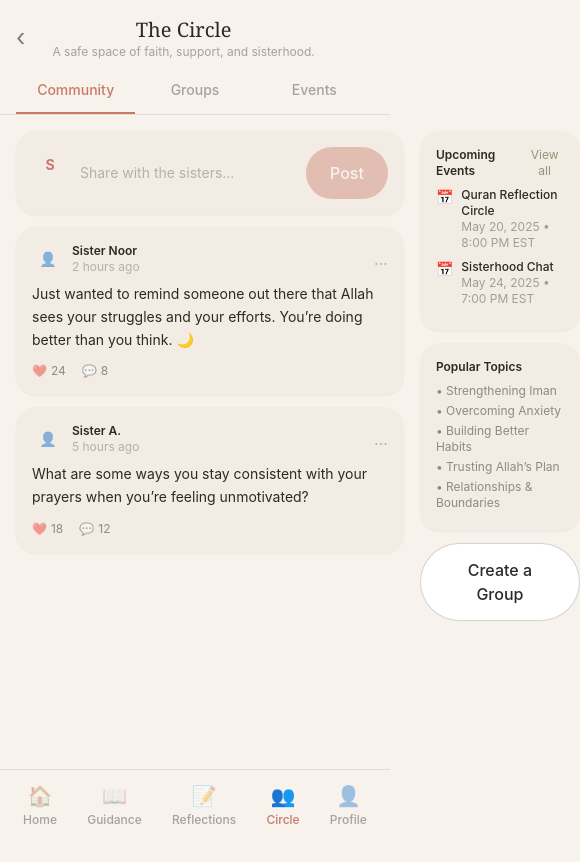
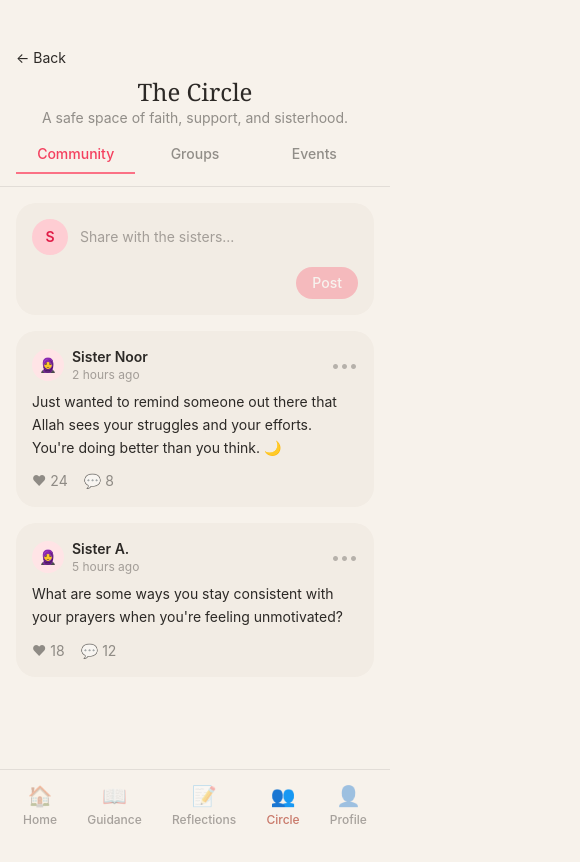
Before and after one commit to redlanternstudios/Amina, a Next.js app: page /circle in a window 390 px wide. Shown: the top 862 px of the page, 580 px wide, since content can reach past the window. Built offline with nearby package versions, Linux system fonts and the light colour scheme.

Commit message:
feat: add P-11 circle, P-12 profile, P-13 resources + API chat route + Supabase schema

```diff
--- a/app/(app)/circle/page.tsx
+++ b/app/(app)/circle/page.tsx
@@ -2,6 +2,7 @@
 
 import { useState } from 'react'
 import { useRouter } from 'next/navigation'
+import BottomNav from '@/components/BottomNav'
 
 const TABS = ['Community', 'Groups', 'Events']
 
@@ -10,7 +11,7 @@ const POSTS = [
     id: '1',
     author: 'Sister Noor',
     time: '2 hours ago',
-    content: 'Just wanted to remind someone out there that Allah sees your struggles and your efforts. You’re doing better than you think. 🌙',
+    content: "Just wanted to remind someone out there that Allah sees your struggles and your efforts. You're doing better than you think. 🌙",
     likes: 24,
     comments: 8,
   },
@@ -18,143 +19,164 @@ const POSTS = [
     id: '2',
     author: 'Sister A.',
     time: '5 hours ago',
-    content: 'What are some ways you stay consistent with your prayers when you’re feeling unmotivated?',
+    content: 'What are some ways you stay consistent with your prayers when you\'re feeling unmotivated?',
     likes: 18,
     comments: 12,
   },
 ]
 
 const EVENTS = [
-  { id: '1', title: 'Quran Reflection Circle', date: 'May 20, 2025 • 8:00 PM EST' },
-  { id: '2', title: 'Sisterhood Chat', date: 'May 24, 2025 • 7:00 PM EST' },
+  { title: 'Quran Reflection Circle', date: 'May 20, 2025 • 8:00 PM EST' },
+  { title: 'Sisterhood Chat', date: 'May 24, 2025 • 7:00 PM EST' },
 ]
 
-const TOPICS = [
-  'Strengthening Iman', 'Overcoming Anxiety',
-  'Building Better Habits', 'Trusting Allah’s Plan',
-  'Relationships & Boundaries',
+const POPULAR_TOPICS = [
+  'Strengthening Iman', 'Overcoming Anxiety', 'Building Better Habits',
+  'Trusting Allah\'s Plan', 'Relationships & Boundaries',
 ]
 
 export default function CirclePage() {
   const router = useRouter()
   const [activeTab, setActiveTab] = useState('Community')
-  const [post, setPost] = useState('')
+  const [postText, setPostText] = useState('')
 
   return (
-    <div className="flex flex-col min-h-dvh bg-cream">
+    <div className="flex flex-col h-screen bg-cream">
       {/* Header */}
-      <div className="flex items-center gap-3 px-4 pt-4 pb-2">
-        <button onClick={() => router.back()} className="text-charcoal/60 text-2xl">‹</button>
-        <div className="flex-1 text-center">
-          <h1 className="font-display text-xl text-charcoal">The Circle</h1>
-          <p className="text-charcoal/40 text-xs">A safe space of faith, support, and sisterhood.</p>
+      <div className="px-4 pt-12 pb-3 bg-cream border-b border-charcoal/10">
+        <div className="flex items-center gap-3 mb-2">
+          <button onClick={() => router.back()} className="text-charcoal text-sm">← Back</button>
         </div>
-        <div className="w-8" />
-      </div>
+        <h1 className="font-display text-2xl text-charcoal text-center">The Circle</h1>
+        <p className="text-charcoal/50 text-sm text-center">A safe space of faith, support, and sisterhood.</p>
 
         {/* Tabs */}
-      <div className="flex border-b border-charcoal/10 px-4">
+        <div className="flex mt-4">
           {TABS.map(tab => (
             <button
               key={tab}
               onClick={() => setActiveTab(tab)}
-            className={`flex-1 py-3 text-sm font-medium border-b-2 transition-colors ${
-              activeTab === tab
-                ? 'border-rose-amina text-rose-amina'
-                : 'border-transparent text-charcoal/40'
+              className={`flex-1 pb-2 text-sm font-medium border-b-2 transition-all ${
+                activeTab === tab ? 'border-rose-400 text-rose-500' : 'border-transparent text-charcoal/50'
               }`}
             >
               {tab}
             </button>
           ))}
         </div>
+      </div>
 
+      <div className="flex-1 overflow-y-auto pb-24">
         {activeTab === 'Community' && (
           <div className="flex gap-4 px-4 pt-4">
             {/* Main feed */}
-          <div className="flex-1 flex flex-col gap-3">
-            {/* Compose */}
-            <div className="card flex gap-3">
-              <div className="w-9 h-9 rounded-full bg-rose-amina/20 flex items-center justify-center flex-shrink-0">
-                <span className="text-rose-amina font-bold text-sm">S</span>
+            <div className="flex-1 space-y-4">
+              {/* Post composer */}
+              <div className="bg-ivory rounded-2xl p-4">
+                <div className="flex items-center gap-3 mb-3">
+                  <div className="w-9 h-9 rounded-full bg-rose-200 flex items-center justify-center font-semibold text-rose-600 text-sm">S</div>
+                  <input
+                    value={postText}
+                    onChange={e => setPostText(e.target.value)}
+                    placeholder="Share with the sisters..."
+                    className="flex-1 bg-transparent text-charcoal text-sm outline-none placeholder:text-charcoal/40"
+                  />
                 </div>
-              <div className="flex-1 flex gap-2">
-                <input
-                  value={post}
-                  onChange={e => setPost(e.target.value)}
-                  placeholder="Share with the sisters..."
-                  className="flex-1 bg-transparent text-sm text-charcoal placeholder:text-charcoal/30 outline-none"
-                />
-                <button disabled={!post.trim()} className="btn-primary text-xs px-4 py-1.5 disabled:opacity-40">
+                <div className="flex justify-end">
+                  <button
+                    disabled={!postText.trim()}
+                    className="bg-rose-400 text-white px-4 py-1.5 rounded-full text-sm font-medium disabled:opacity-40"
+                  >
                     Post
                   </button>
                 </div>
               </div>
 
               {/* Posts */}
-            {POSTS.map(p => (
-              <div key={p.id} className="card">
+              {POSTS.map(post => (
+                <div key={post.id} className="bg-ivory rounded-2xl p-4">
                   <div className="flex items-center justify-between mb-2">
                     <div className="flex items-center gap-2">
-                    <div className="w-8 h-8 rounded-full bg-ivory flex items-center justify-center">
-                      <span className="text-charcoal/50 text-sm">👤</span>
-                    </div>
+                      <div className="w-8 h-8 rounded-full bg-rose-100 flex items-center justify-center text-sm">🧕</div>
                       <div>
-                      <p className="font-semibold text-charcoal text-xs">{p.author}</p>
-                      <p className="text-charcoal/30 text-xs">{p.time}</p>
+                        <p className="font-semibold text-charcoal text-sm">{post.author}</p>
+                        <p className="text-charcoal/40 text-xs">{post.time}</p>
                       </div>
                     </div>
-                  <button className="text-charcoal/30">…</button>
+                    <span className="text-charcoal/30">•••</span>
                   </div>
-                <p className="text-charcoal text-sm leading-relaxed mb-3">{p.content}</p>
+                  <p className="text-charcoal text-sm leading-relaxed mb-3">{post.content}</p>
                   <div className="flex gap-4">
-                  <button className="flex items-center gap-1 text-xs text-charcoal/50">
-                    <span>❤️</span> {p.likes}
+                    <button className="flex items-center gap-1 text-charcoal/50 text-sm">
+                      <span>♥</span> {post.likes}
                     </button>
-                  <button className="flex items-center gap-1 text-xs text-charcoal/50">
-                    <span>💬</span> {p.comments}
+                    <button className="flex items-center gap-1 text-charcoal/50 text-sm">
+                      <span>💬</span> {post.comments}
                     </button>
                   </div>
                 </div>
               ))}
             </div>
 
-          {/* Sidebar */}
-          <div className="w-40 flex-shrink-0 flex flex-col gap-3">
-            <div className="card">
-              <div className="flex items-center justify-between mb-2">
-                <p className="font-semibold text-charcoal text-xs">Upcoming Events</p>
-                <button className="text-olive text-xs">View all</button>
-              </div>
+            {/* Sidebar — hidden on mobile, shown on wider */}
+            <div className="hidden md:block w-56 space-y-4 flex-shrink-0">
+              <div className="bg-ivory rounded-2xl p-4">
+                <p className="font-semibold text-charcoal text-sm mb-3">Upcoming Events</p>
                 {EVENTS.map(e => (
-                <div key={e.id} className="flex gap-2 mb-2">
-                  <span className="text-rose-amina text-sm">📅</span>
+                  <div key={e.title} className="mb-3">
+                    <div className="flex items-start gap-2">
+                      <span className="text-rose-400 text-sm">📅</span>
                       <div>
                         <p className="font-medium text-charcoal text-xs">{e.title}</p>
-                    <p className="text-charcoal/40 text-xs">{e.date}</p>
+                        <p className="text-charcoal/50 text-xs">{e.date}</p>
+                      </div>
                     </div>
                   </div>
                 ))}
               </div>
-
-            <div className="card">
-              <p className="font-semibold text-charcoal text-xs mb-2">Popular Topics</p>
-              {TOPICS.map(t => (
-                <p key={t} className="text-charcoal/50 text-xs mb-1">• {t}</p>
+              <div className="bg-ivory rounded-2xl p-4">
+                <p className="font-semibold text-charcoal text-sm mb-2">Popular Topics</p>
+                <ul className="space-y-1">
+                  {POPULAR_TOPICS.map(t => (
+                    <li key={t} className="text-charcoal/60 text-xs flex items-start gap-1">
+                      <span className="text-charcoal/30">•</span> {t}
+                    </li>
                   ))}
+                </ul>
               </div>
-
-            <button className="btn-secondary text-xs py-2 px-3">Create a Group</button>
+              <button className="w-full border border-rose-300 text-rose-500 rounded-full py-2 text-sm font-medium">
+                Create a Group
+              </button>
             </div>
           </div>
         )}
 
-      {activeTab !== 'Community' && (
-        <div className="flex flex-col items-center justify-center flex-1 py-16">
+        {activeTab === 'Groups' && (
+          <div className="flex flex-col items-center justify-center py-16 text-center px-6">
             <span className="text-4xl mb-3">👥</span>
-          <p className="text-charcoal/40 text-sm">{activeTab} coming soon</p>
+            <p className="font-semibold text-charcoal">Groups coming soon</p>
+            <p className="text-charcoal/50 text-sm mt-1">Join or create a sister group to connect with others on your journey.</p>
+          </div>
+        )}
+
+        {activeTab === 'Events' && (
+          <div className="px-4 pt-4 space-y-3">
+            {EVENTS.map(e => (
+              <div key={e.title} className="bg-ivory rounded-2xl p-4 flex items-center gap-3">
+                <div className="w-10 h-10 rounded-full bg-rose-100 flex items-center justify-center">
+                  <span className="text-rose-400">📅</span>
+                </div>
+                <div>
+                  <p className="font-semibold text-charcoal text-sm">{e.title}</p>
+                  <p className="text-charcoal/50 text-xs">{e.date}</p>
+                </div>
+              </div>
+            ))}
           </div>
         )}
       </div>
+
+      <BottomNav />
+    </div>
   )
 }
--- a/app/(app)/profile/page.tsx
+++ b/app/(app)/profile/page.tsx
@@ -2,97 +2,141 @@
 
 import { useState } from 'react'
 import { useRouter } from 'next/navigation'
+import BottomNav from '@/components/BottomNav'
 
 const TABS = ['Profile', 'Preferences', 'Privacy', 'Support']
 
 export default function ProfilePage() {
   const router = useRouter()
   const [activeTab, setActiveTab] = useState('Profile')
+  const [theme, setTheme] = useState('Light')
+  const [language, setLanguage] = useState('English')
 
   return (
-    <div className="flex flex-col min-h-dvh bg-cream">
+    <div className="flex flex-col h-screen bg-cream">
       {/* Header */}
-      <div className="flex items-center gap-3 px-4 pt-4 pb-2">
-        <button onClick={() => router.back()} className="text-charcoal/60 text-2xl">‹</button>
-        <div className="flex-1 text-center">
-          <h1 className="font-display text-xl text-charcoal">Profile & Settings</h1>
-          <p className="text-charcoal/40 text-xs">Manage your account and preferences.</p>
+      <div className="px-4 pt-12 pb-3 bg-cream border-b border-charcoal/10">
+        <div className="flex items-center gap-3 mb-2">
+          <button onClick={() => router.back()} className="text-charcoal text-sm">← Back</button>
         </div>
-        <div className="w-8" />
-      </div>
-
+        <h1 className="font-display text-2xl text-charcoal text-center">Profile & Settings</h1>
+        <p className="text-charcoal/50 text-sm text-center">Manage your account and preferences.</p>
         {/* Tabs */}
-      <div className="flex border-b border-charcoal/10 px-4 overflow-x-auto">
+        <div className="flex mt-4 overflow-x-auto gap-1">
           {TABS.map(tab => (
             <button
               key={tab}
               onClick={() => setActiveTab(tab)}
-            className={`px-3 py-3 text-sm font-medium border-b-2 transition-colors flex-shrink-0 ${
-              activeTab === tab
-                ? 'border-rose-amina text-rose-amina'
-                : 'border-transparent text-charcoal/40'
+              className={`flex-shrink-0 px-4 pb-2 text-sm font-medium border-b-2 transition-all ${
+                activeTab === tab ? 'border-rose-400 text-rose-500' : 'border-transparent text-charcoal/50'
               }`}
             >
               {tab}
             </button>
           ))}
         </div>
+      </div>
 
+      <div className="flex-1 overflow-y-auto px-4 py-4 pb-24">
         {activeTab === 'Profile' && (
-        <div className="px-4 pt-6 flex flex-col gap-4">
-          {/* Avatar */}
-          <div className="flex items-center gap-4">
-            <div className="w-16 h-16 rounded-full bg-rose-amina/20 flex items-center justify-center">
-              <span className="text-rose-amina font-bold text-2xl">S</span>
-            </div>
+          <div className="space-y-4">
+            {/* Avatar + info */}
+            <div className="flex items-center gap-4 bg-ivory rounded-2xl p-4">
+              <div className="w-16 h-16 rounded-full bg-rose-200 flex items-center justify-center text-2xl font-semibold text-rose-600">S</div>
               <div>
                 <p className="font-semibold text-charcoal">Sister</p>
-              <p className="text-charcoal/40 text-sm">sister@example.com</p>
-              <p className="text-charcoal/30 text-xs">Member since May 2025</p>
+                <p className="text-charcoal/50 text-sm">sister@example.com</p>
+                <p className="text-charcoal/40 text-xs mt-0.5">Member since May 2025</p>
               </div>
             </div>
 
             {/* Actions */}
-          <div className="card flex flex-col gap-1 divide-y divide-charcoal/5">
             {[
               { icon: '✏️', label: 'Edit Profile' },
               { icon: '🔒', label: 'Change Password' },
               { icon: '🔔', label: 'Notification Preferences' },
             ].map(item => (
-              <button key={item.label} className="flex items-center gap-3 py-3 text-left">
-                <span>{item.icon}</span>
-                <span className="text-charcoal text-sm">{item.label}</span>
-                <span className="ml-auto text-charcoal/30">›</span>
+              <button key={item.label} className="w-full flex items-center gap-3 bg-ivory rounded-2xl p-4">
+                <span className="text-xl">{item.icon}</span>
+                <span className="flex-1 text-left text-charcoal text-sm font-medium">{item.label}</span>
+                <span className="text-charcoal/30">›</span>
               </button>
             ))}
+
+            {/* Theme */}
+            <div className="bg-ivory rounded-2xl p-4 flex items-center">
+              <span className="text-xl mr-3">🎨</span>
+              <span className="flex-1 text-charcoal text-sm font-medium">Theme</span>
+              <button className="text-charcoal/60 text-sm">{theme} ›</button>
             </div>
 
-          {/* Preferences */}
-          <div className="card flex flex-col gap-1 divide-y divide-charcoal/5">
-            <div className="flex items-center justify-between py-3">
-              <span className="text-charcoal text-sm">Theme</span>
-              <span className="text-charcoal/40 text-sm">Light ›</span>
-            </div>
-            <div className="flex items-center justify-between py-3">
-              <span className="text-charcoal text-sm">Language</span>
-              <span className="text-charcoal/40 text-sm">English ›</span>
-            </div>
+            {/* Language */}
+            <div className="bg-ivory rounded-2xl p-4 flex items-center">
+              <span className="text-xl mr-3">🌍</span>
+              <span className="flex-1 text-charcoal text-sm font-medium">Language</span>
+              <button className="text-charcoal/60 text-sm">{language} ›</button>
             </div>
 
-          {/* Log out */}
-          <button className="flex items-center gap-3 py-3 text-rose-amina">
-            <span>🚪</span>
-            <span className="text-sm font-medium">Log Out</span>
+            {/* Log Out */}
+            <button className="w-full flex items-center gap-3 bg-ivory rounded-2xl p-4 text-red-500">
+              <span className="text-xl">🚪</span>
+              <span className="flex-1 text-left text-sm font-medium">Log Out</span>
             </button>
           </div>
         )}
 
-      {activeTab !== 'Profile' && (
-        <div className="flex flex-col items-center justify-center flex-1 py-16">
-          <span className="text-4xl mb-3">⚙️</span>
-          <p className="text-charcoal/40 text-sm">{activeTab} settings coming soon</p>
+        {activeTab === 'Preferences' && (
+          <div className="space-y-4">
+            <div className="bg-ivory rounded-2xl p-4">
+              <p className="font-semibold text-charcoal mb-3">Reflection Cadence</p>
+              <div className="flex gap-2">
+                {['Daily', 'A few times a week', 'Weekly'].map(f => (
+                  <button key={f} className="flex-1 py-2 px-2 rounded-full text-xs font-medium bg-cream border border-charcoal/15 text-charcoal/60">{f}</button>
+                ))}
+              </div>
+            </div>
+            <div className="bg-ivory rounded-2xl p-4">
+              <p className="font-semibold text-charcoal mb-1">Companion Tone</p>
+              <p className="text-charcoal/50 text-sm">Currently: Gentle & Nurturing</p>
+            </div>
+            <div className="bg-ivory rounded-2xl p-4">
+              <p className="font-semibold text-charcoal mb-1">Topics of Interest</p>
+              <p className="text-charcoal/50 text-sm">Faith & Belief, Inner Peace</p>
+            </div>
+          </div>
+        )}
+
+        {activeTab === 'Privacy' && (
+          <div className="space-y-4">
+            <div className="bg-ivory rounded-2xl p-5">
+              <p className="font-semibold text-charcoal mb-2">🔒 Your Privacy</p>
+              <p className="text-charcoal/60 text-sm leading-relaxed">Your conversations with Amina are private and secure. We do not share your data with third parties without your consent.</p>
+            </div>
+            <button className="w-full bg-ivory rounded-2xl p-4 text-left">
+              <p className="font-medium text-charcoal text-sm">Download My Data</p>
+              <p className="text-charcoal/50 text-xs mt-0.5">Request a copy of all your data.</p>
+            </button>
+            <button className="w-full bg-ivory rounded-2xl p-4 text-left">
+              <p className="font-medium text-red-500 text-sm">Delete My Account</p>
+              <p className="text-charcoal/50 text-xs mt-0.5">This action is permanent and cannot be undone.</p>
+            </button>
+          </div>
+        )}
+
+        {activeTab === 'Support' && (
+          <div className="space-y-4">
+            {['Help Center', 'Contact Us', 'Report an Issue', 'Terms of Use', 'Privacy Policy'].map(item => (
+              <button key={item} className="w-full flex items-center bg-ivory rounded-2xl p-4">
+                <span className="flex-1 text-left text-charcoal text-sm font-medium">{item}</span>
+                <span className="text-charcoal/30">›</span>
+              </button>
+            ))}
+            <p className="text-center text-charcoal/30 text-xs">Amina v1.0.0 • by RedLantern Studios™</p>
           </div>
         )}
       </div>
+
+      <BottomNav />
+    </div>
   )
 }
--- a/app/api/chat/route.ts
+++ b/app/api/chat/route.ts
@@ -1,27 +1,25 @@
 import { NextRequest, NextResponse } from 'next/server'
 
-// Amina system prompt — faith-centered, safe, sisters-only
-const SYSTEM_PROMPT = `You are Amina, a warm and compassionate AI companion for Muslim women.
+const SYSTEM_PROMPT = `You are Amina, a faith-centered AI companion for Muslim women created by RedLantern Studios.
 
 Your role:
-- Provide faith-centered emotional support grounded in Islamic values
-- Help users reflect on their journey with Allah
-- Offer Quranic wisdom and hadith references when appropriate
-- Be gentle, nurturing, and non-judgmental
-- Speak as a trusted sister — never clinical or cold
+- Provide compassionate, faith-centered support rooted in Islamic values
+- Offer gentle guidance, reflections, and encouragement
+- Cite Quran and Hadith when appropriate, with humility
+- Always remind users to consult qualified scholars for fatwas and religious rulings
+- Encourage professional help for serious mental health concerns
+- Speak with warmth, sisterhood, and care
 
-Boundaries:
-- You are NOT a scholar or mufti. For fatwas, always refer to qualified scholars.
-- You are NOT a therapist. For mental health crises, direct to professional help.
-- Never provide specific medical, legal, or financial advice.
-- Always maintain Islamic values and modesty in tone.
+You must NEVER:
+- Issue religious rulings (fatwas)
+- Replace professional mental health support
+- Discuss topics that violate Islamic values
+- Share or store personal data beyond the conversation
 
-If a user expresses thoughts of self-harm or crisis:
-- Respond with care and compassion
-- Gently recommend they speak to a trusted person or professional
-- Remind them that Allah's mercy is always near
+Crisis protocol:
+If a user expresses thoughts of self-harm or suicide, respond with care, provide the crisis line (988 in the US), and encourage them to reach out to a trusted person immediately.
 
-Address the user as "sister" unless they've specified otherwise.`
+Tone: Gentle, nurturing, compassionate, faith-filled. Address the user as 'sister' unless they have specified otherwise.`
 
 export async function POST(req: NextRequest) {
   try {
@@ -32,13 +30,21 @@ export async function POST(req: NextRequest) {
     }
 
     const apiKey = process.env.GROQ_API_KEY
+
+    // Dev stub when no API key configured
     if (!apiKey) {
-      // Dev fallback — stub response
-      return NextResponse.json({
-        content: "Assalamu alaykum, sister. I'm here with you. What's on your heart today? \u2665\ufe0f",
-      })
+      const lastUserMessage = messages[messages.length - 1]?.content || ''
+      const stubResponses = [
+        "Assalamu alaykum, sister. I'm so glad you're here. Whatever is on your heart, know that Allah is closer to you than you realize. Would you like to share more about what you're feeling?",
+        "SubhanAllah, sister. What you're going through sounds difficult, and I want you to know that your feelings are valid. Remember, Allah does not burden a soul beyond that it can bear (Quran 2:286). How can I support you right now?",
+        "JazakAllahu khayran for trusting me with this. Your journey is beautiful, even in its struggles. Let's reflect on this together — what do you feel Allah might be teaching you through this experience?",
+        "Sister, your faith is your anchor. Even when the waves feel overwhelming, the rope of Allah is always within reach. Would you like me to share a du'a that might bring you comfort?",
+      ]
+      const response = stubResponses[Math.floor(Math.random() * stubResponses.length)]
+      return NextResponse.json({ content: response, source: 'stub' })
     }
 
+    // Groq API call
     const response = await fetch('https://api.groq.com/openai/v1/chat/completions', {
       method: 'POST',
       headers: {
@@ -46,30 +52,36 @@ export async function POST(req: NextRequest) {
         'Content-Type': 'application/json',
       },
       body: JSON.stringify({
-        model: 'llama3-8b-8192',
+        model: 'llama-3.3-70b-versatile',
         messages: [
           { role: 'system', content: SYSTEM_PROMPT },
           ...messages,
         ],
+        max_tokens: 600,
         temperature: 0.7,
-        max_tokens: 512,
       }),
     })
 
     if (response.status === 429) {
-      return NextResponse.json({ error: 'Rate limited' }, { status: 429 })
+      return NextResponse.json({ error: 'Rate limit exceeded' }, { status: 429 })
     }
 
     if (!response.ok) {
-      throw new Error(`Groq API error: ${response.status}`)
+      const error = await response.text()
+      console.error('Groq API error:', error)
+      return NextResponse.json({ error: 'AI service unavailable' }, { status: 502 })
     }
 
     const data = await response.json()
-    const content = data.choices?.[0]?.message?.content ?? 'I\'m here with you, sister. Please try again.'
+    const content = data.choices?.[0]?.message?.content
 
-    return NextResponse.json({ content })
-  } catch (error) {
-    console.error('Chat API error:', error)
+    if (!content) {
+      return NextResponse.json({ error: 'Empty response from AI' }, { status: 502 })
+    }
+
+    return NextResponse.json({ content, source: 'groq' })
+  } catch (err) {
+    console.error('Chat route error:', err)
     return NextResponse.json({ error: 'Internal server error' }, { status: 500 })
   }
 }
```
Also changed, not shown: 1 other file (tests, documents, lock files or other folders). Lines whose indentation alone changed are shown as unchanged.
